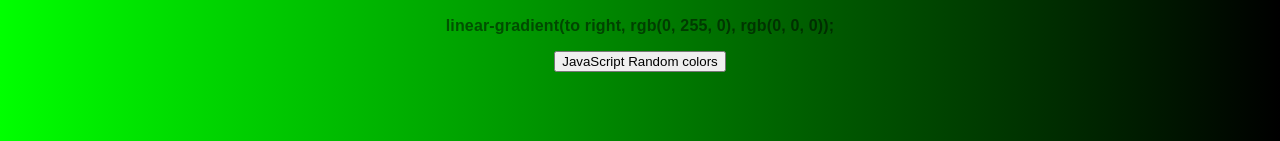
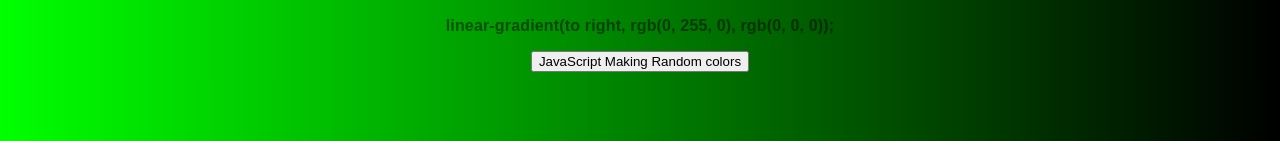
Before and after one commit to Stevish1968/background-generator, a plain HTML site: page index.html in a window 1280 px wide. Shown: the part 217-358 px from the top of the page. Drawn offline with Linux system fonts and the light colour scheme.

Commit message:
Changed some text

```diff
--- a/index.html
+++ b/index.html
@@ -15,7 +15,7 @@
     <input class="color2" type="color" name="color2" value="ff0000">
     <h2>CSS Background</h2>
     <h3></h3>
-    <button id="randomColor">JavaScript Random colors</button>
+    <button id="randomColor">JavaScript Making Random colors</button>
 
     <script type="text/javascript" src="script.js"></script>
 </body>
```
